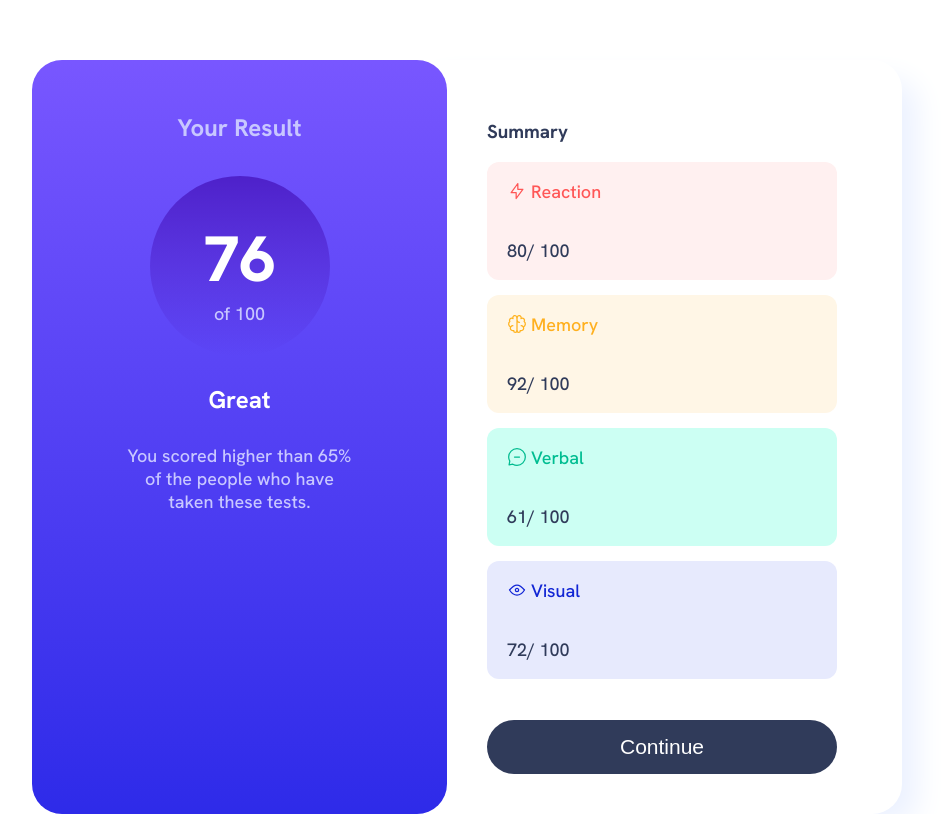
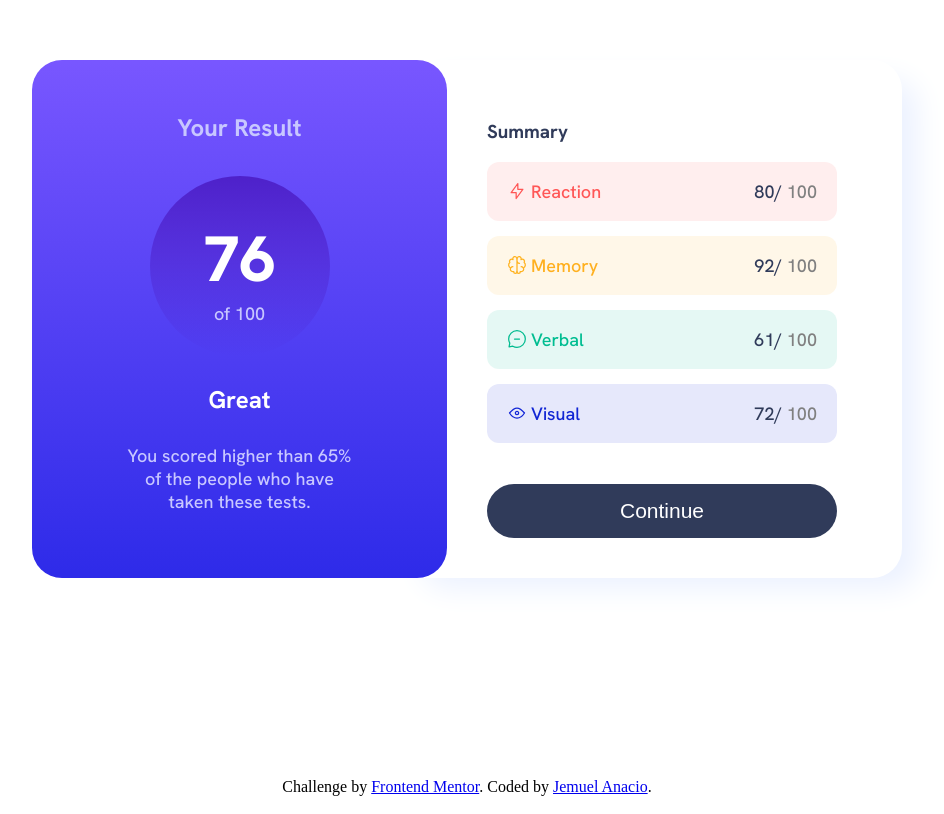
Before and after one commit to SCUEED/Results-summary-component, a plain HTML site: page index.html in a window 1280 px wide. Shown: the part 140-954 px from the top of the page, without its empty margins (173-1117 px from the left). Drawn offline with Linux system fonts and the light colour scheme.

Commit message:
changed the css folder

```diff
--- a/css/styles.css
+++ b/css/styles.css
@@ -27,8 +27,10 @@ h2 {
 li {
     border-radius: 12px;
     list-style-type: none;
-    padding-left: 20px;
+    padding: 0 20px;
     margin: 15px 0;
+    display: flex;
+    justify-content: space-between;
 }
 
 img {
@@ -100,25 +102,29 @@ h3.result-title {
     width: 350px;
 }
 
+.categories {
+    display: inline-block;
+}
+
 .item-scores {
     color: hsl(224, 30%, 27%);
     display: inline-block;
 }
 
 .memory {
-    background-color: hsl(39, 100%, 95%);
+    background-color: hsl(39, 100%, 56%, 0.1);
 }
 
 .reaction {
-    background-color: hsl(0, 100%, 97%);
+    background-color: hsl(0, 100%, 67%, 0.1);
 }
 
 .verbal {
-    background-color: hsl(166, 100%, 90%);
+    background-color: hsl(166, 100%, 37%, 0.1);
 }
 
 .visual {
-    background-color: hsl(234, 85%, 95%);
+    background-color: hsl(234, 85%, 45%, 0.1);
 }
 
 .memory-title {
@@ -139,6 +145,10 @@ h3.result-title {
 .visual-title {
     display: inline-block;
     color: hsl(234, 85%, 45%);
+}
+
+.onehundred {
+    color: grey;
 }
 
 .btn {
```
